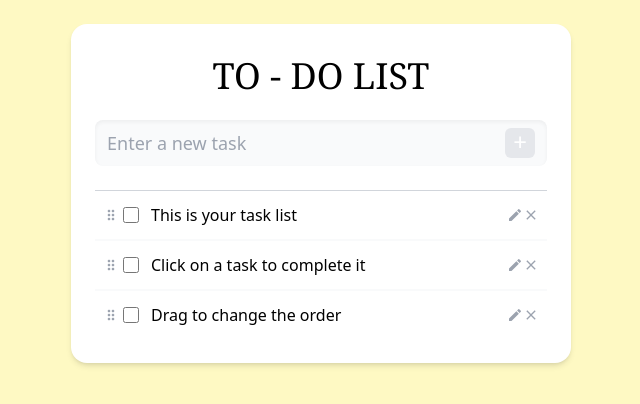
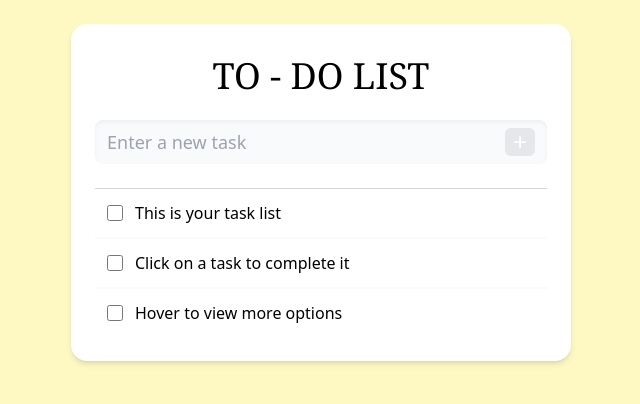
Before and after one commit to acelowder/react-tailwind-todolist, a React (Vite) app: page / in a window 1280 px wide. Shown: the top 404 px of the page, without its empty margins (319-959 px from the left). Built offline with nearby package versions, Linux system fonts and the light colour scheme.

Commit message:
Update function names

```diff
--- a/src/components/TodoApp.jsx
+++ b/src/components/TodoApp.jsx
@@ -7,20 +7,20 @@ import TodoList from './TodoList';
 const initialTodos = [
 	{ id: uuidv4(), text: 'This is your task list', completed: false },
 	{ id: uuidv4(), text: 'Click on a task to complete it', completed: false },
-	{ id: uuidv4(), text: 'Drag to change the order', completed: false },
+	{ id: uuidv4(), text: 'Hover to view more options', completed: false },
 ];
 
 export default function TodoApp() {
 	const [todos, setTodos] = useState(initialTodos);
 
-	const handleAddTodo = (todo) =>
-		setTodos([...todos, { id: uuidv4(), text: todo, completed: false }]);
+	const addTodo = (todo) =>
+		setTodos([...todos, { id: uuidv4(), text: todo }]);
 
-	const handleRemoveTodo = (id) => {
+	const removeTodo = (id) => {
 		setTodos(todos.filter((todo) => todo.id !== id));
 	};
 
-	const handleEditTodo = (id, newTodoText) => {
+	const editTodo = (id, newTodoText) => {
 		setTodos(
 			todos.map((todo) => {
 				if (todo.id === id) {
@@ -34,18 +34,33 @@ export default function TodoApp() {
 		);
 	};
 
+	const toggleTodo = (id) => {
+		setTodos(
+			todos.map((todo) => {
+				if (todo.id === id) {
+					return {
+						...todo,
+						completed: !todo.completed,
+					};
+				}
+				return todo;
+			})
+		);
+	};
+
 	return (
 		<div
 			style={{ width: 500 }}
 			className="todo flex flex-col max-w-full p-6 m-6 bg-white rounded-2xl shadow-md"
 		>
 			<TodoTitle />
-			<TodoInput handleAddTodo={handleAddTodo} />
+			<TodoInput onSubmit={addTodo} />
 			<hr className="mt-2 border-gray-300" />
 			<TodoList
 				todos={todos}
-				onDeleteTodo={handleRemoveTodo}
-				onEditTodo={handleEditTodo}
+				onDelete={removeTodo}
+				onEdit={editTodo}
+				onToggle={toggleTodo}
 			/>
 		</div>
 	);
--- a/src/components/TodoInput.jsx
+++ b/src/components/TodoInput.jsx
@@ -1,12 +1,12 @@
 import { useState } from 'react';
 
-export default function TodoInput({ handleAddTodo }) {
+export default function TodoInput({ onSubmit }) {
 	const [todoText, setTodoText] = useState('');
 
 	const handleInputChange = (e) => setTodoText(e.target.value);
 	const handleFormSubmit = (e) => {
 		e.preventDefault();
-		handleAddTodo(todoText);
+		onSubmit(todoText);
 		setTodoText('');
 	};
 
@@ -22,7 +22,7 @@ export default function TodoInput({ handleAddTodo }) {
 				placeholder="Enter a new task"
 			/>
 			<button
-				className="px-2 pt-1 pb-1.5 text-2xl leading-5 rounded-md text-white bg-gray-200"
+				className="px-2 py-1 text-2xl leading-5 rounded-md text-white bg-gray-200"
 				onClick={handleFormSubmit}
 			>
 				+
--- a/src/components/TodoList.jsx
+++ b/src/components/TodoList.jsx
@@ -1,6 +1,6 @@
 import TodoTask from './TodoTask';
 
-export default function TodoList({ todos, onDeleteTodo, onEditTodo }) {
+export default function TodoList({ todos, onDelete, onEdit, onToggle }) {
 	return (
 		<ul className="flex flex-col">
 			{todos.map((todo, index) => {
@@ -8,10 +8,10 @@ export default function TodoList({ todos, onDeleteTodo, onEditTodo }) {
 					<TodoTask
 						key={todo.id}
 						todoText={todo.text}
-						onDeleteTodo={() => onDeleteTodo(todo.id)}
-						onEditTodo={(newTodoText) =>
-							onEditTodo(todo.id, newTodoText)
-						}
+						isCompleted={todo.completed}
+						onDelete={() => onDelete(todo.id)}
+						onEdit={(newTodoText) => onEdit(todo.id, newTodoText)}
+						onToggle={() => onToggle(todo.id)}
 					/>
 				);
 			})}
--- a/src/components/TodoTask.jsx
+++ b/src/components/TodoTask.jsx
@@ -1,27 +1,29 @@
 import { MdDragIndicator, MdEdit, MdClose } from 'react-icons/md';
 import { useState, useRef } from 'react';
 
-export default function TodoTask({ todoText, onDeleteTodo, onEditTodo }) {
-	const [isCompleted, setIsCompleted] = useState(false);
-	const divRef = useRef(null);
+export default function TodoTask({
+	todoText,
+	isCompleted,
+	onDelete,
+	onEdit,
+	onToggle,
+}) {
+	const textFieldRef = useRef(null);
 
-	const toggleCheckbox = (e) => {
-		setIsCompleted(!isCompleted);
-	};
-
-	const editTodoText = (e) => {
-		e.stopPropagation();
-
-		divRef.current.setAttribute('contentEditable', true);
-		divRef.current.focus();
-
-		// move cursor to end of text
+	const moveTextCursorToEnd = () => {
 		const range = document.createRange();
-		range.selectNodeContents(divRef.current);
-		range.collapse(false); // false means collapse to end
+		range.selectNodeContents(textFieldRef.current);
+		range.collapse(false);
 		const selection = window.getSelection();
 		selection.removeAllRanges();
 		selection.addRange(range);
+	};
+
+	const editText = (e) => {
+		e.stopPropagation();
+		textFieldRef.current.setAttribute('contentEditable', true);
+		textFieldRef.current.focus();
+		moveTextCursorToEnd();
 	};
 
 	const handleEnterKey = (e) => {
@@ -32,51 +34,50 @@ export default function TodoTask({ todoText, onDeleteTodo, onEditTodo }) {
 	};
 
 	const handleDivBlur = (e) => {
-		onEditTodo(e.currentTarget.innerText);
+		onEdit(e.currentTarget.innerText);
 		e.currentTarget.setAttribute('contentEditable', false);
 	};
 
 	const handleDivClick = (e) => {
-		if (e.target === divRef.current) editTodoText(e);
+		if (e.target === textFieldRef.current) editText(e);
 	};
 
 	return (
 		<li
-			className="task flex justify-between items-start min-h-12 px-2 py-2 border-b-2 border-gray-50 last:border-b-0 hover:bg-gray-50 transition duration-200"
-			onClick={toggleCheckbox}
+			className="group flex justify-between items-start min-h-12 px-2 py-2 border-b-2 border-gray-50 last:border-b-0 hover:bg-gray-50 transition duration-200"
+			onClick={onToggle}
 		>
-			<MdDragIndicator className="mt-2 text-gray-400 hover:cursor-move hover:text-gray-700 transition duration-200" />
 			<input
 				type="checkbox"
-				className="h-4 w-4 mt-2 mx-1 hover:cursor-pointer"
+				className="h-4 w-4 mt-2 mx-1 hover:cursor-pointer group-hover:ml-3 transition-all duration-200"
 				checked={isCompleted}
-				onChange={toggleCheckbox}
+				onChange={onToggle}
 			></input>
 			<div
-				ref={divRef}
+				ref={textFieldRef}
 				contentEditable={false}
 				suppressContentEditableWarning
 				style={{
 					textDecoration: isCompleted ? 'line-through' : 'none',
 				}}
-				className="flex-1 bg-transparent w-fit min-h-8 leading-8 pr-6 mr-2 hover:cursor-text"
+				className="flex-1 bg-transparent min-h-8 leading-8 pr-6 mx-2 break-all focus:outline-none hover:cursor-text "
 				onBlur={handleDivBlur}
 				onKeyDown={handleEnterKey}
 				onClick={handleDivClick}
 			>
-				<span className="px-2 select-none hover:cursor-default">
+				<span className="py-2 select-none hover:cursor-default">
 					{todoText}
 				</span>
 			</div>
 			<MdEdit
-				className="mt-2 text-gray-400 hover:cursor-pointer hover:text-gray-600 transition duration-200"
-				onClick={editTodoText}
+				className="mt-2 text-gray-400 opacity-0 group-hover:opacity-100 hover:cursor-pointer hover:text-gray-600 transition duration-200"
+				onClick={editText}
 			/>
 			<MdClose
-				className="mt-2 text-gray-400 hover:cursor-pointer hover:text-gray-600 transition duration-200"
+				className="mt-1.5 ml-1 h-5 w-5 text-gray-400 opacity-0 group-hover:opacity-100 hover:cursor-pointer hover:text-gray-600 transition duration-200"
 				onClick={(e) => {
 					e.stopPropagation();
-					onDeleteTodo();
+					onDelete();
 				}}
 			/>
 		</li>
```
